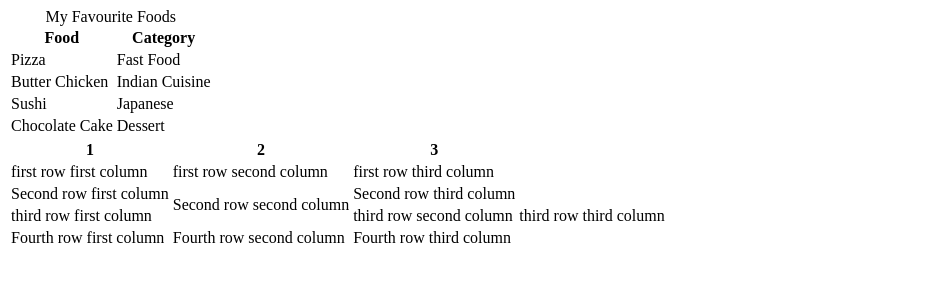
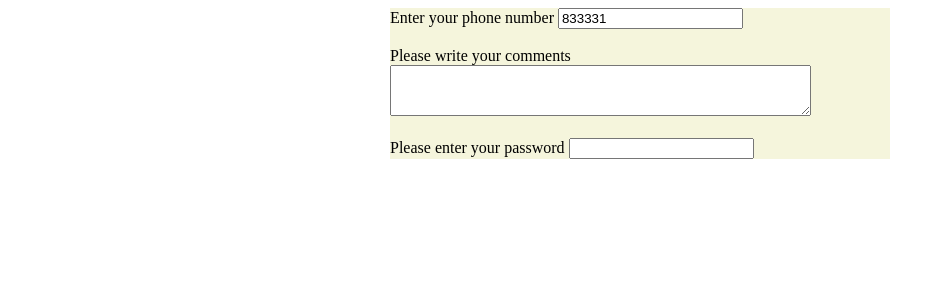
Before and after one commit to focusedCoderr/cohort-notes, a plain HTML site: page 4.HTMLClass/index.html in a window 1280 px wide. Shown: the whole page, without its empty margins (0-942 px from the left). Drawn offline with Linux system fonts and the light colour scheme.

Commit message:
form done

```diff
--- a/4.HTMLClass/index.html
+++ b/4.HTMLClass/index.html
@@ -7,60 +7,19 @@
 		<link rel="shortcut icon" href="favicon.ico" type="image/x-icon" />
 	</head>
 	<body>
-		<table>
-			<caption>
-				My Favourite Foods
-			</caption>
-			<tr>
-				<th>Food</th>
-				<th>Category</th>
-			</tr>
-			<tr>
-				<td>Pizza</td>
-				<td>Fast Food</td>
-			</tr>
-			<tr>
-				<td>Butter Chicken</td>
-				<td>Indian Cuisine</td>
-			</tr>
-			<tr>
-				<td>Sushi</td>
-				<td>Japanese</td>
-			</tr>
-			<tr>
-				<td>Chocolate Cake</td>
-				<td>Dessert</td>
-			</tr>
-		</table>
 
-		<table>
-			<tr>
-				<th>1</th>
-				<th>2</th>
-				<th>3</th>
-			</tr>
+		<form action="/submit" method="POST" style="background-color: beige; color: black; width: 500px; margin: auto;">
+			<label for="telephone">Enter your phone number</label>
+			<input type="number" id="telephone" name="phone" value="833331" ><br><br>
 
-			<tr>
-				<td>first row first column</td>
-				<td>first row second column</td>
-				<td>first row third column</td>
-			</tr>
-			<tr>
-				<td>Second row first column</td>
-				<td rowspan="2">Second row second column</td>
-				<td>Second row third column</td>
-			</tr>
+			<label for="comments">Please write your comments</label>
+			<textarea name="commentsarea" id="comments" rows="3" cols="50"></textarea><br><br>
 
-			<tr>
-				<td>third row first column</td>
-				<td>third row second column</td>
-				<td>third row third column</td>
-			</tr>
-			<tr>
-				<td>Fourth row first column</td>
-				<td>Fourth row second column</td>
-				<td>Fourth row third column</td>
-			</tr>
-		</table>
+			<label for="password">Please enter your password</label>
+			<input type="password" id="password" name="password" pattern=".{8,}" />
+
+		</form>
+
+
 	</body>
 </html>
```
Also changed, not shown: 4.HTMLClass/notes.md (+81 -0 lines).
